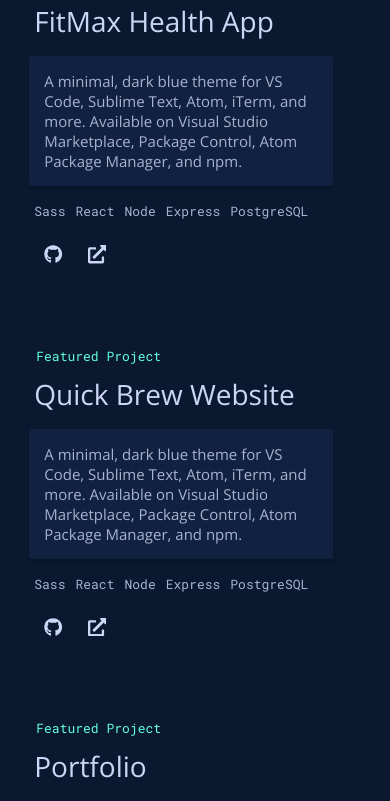
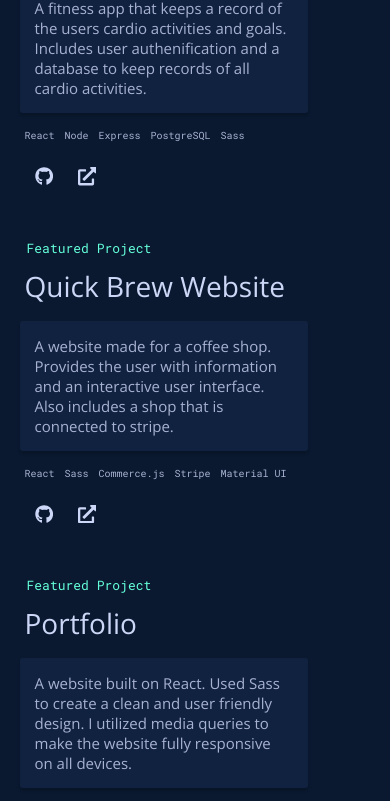
Before and after one commit to Phil-Elliott/Portfolio-2.0, a React (Create React App) app: page / in a window 390 px wide. Shown: the part 2171-2972 px from the top of the page. Built offline with nearby package versions, Linux system fonts and the light colour scheme.

Commit message:
made it fully responsive

```diff
--- a/src/About/About.scss
+++ b/src/About/About.scss
@@ -31,10 +31,8 @@ $green-color: #64ffda;
   }
 }
 
-@media only screen and (max-width: 850px) {
+@media only screen and (max-width: 1200px) {
   #about {
-    max-width: 85%;
-
     .heading {
       grid-template-columns: 1fr;
 
@@ -44,3 +42,9 @@ $green-color: #64ffda;
     }
   }
 }
+
+@media only screen and (max-width: 850px) {
+  #about {
+    max-width: 85%;
+  }
+}
--- a/src/Main/Main.scss
+++ b/src/Main/Main.scss
@@ -67,3 +67,26 @@ $green-color: #64ffda;
     }
   }
 }
+
+@media only screen and (max-width: 300px) {
+  #main {
+    padding: 8rem 0 1rem;
+    max-width: 85%;
+
+    h1 {
+      font-size: 1rem;
+    }
+
+    h2 {
+      font-size: 2rem;
+    }
+
+    h3 {
+      font-size: 2rem;
+    }
+
+    p {
+      font-size: 1rem;
+    }
+  }
+}
--- a/src/Navbar/Navbar.js
+++ b/src/Navbar/Navbar.js
@@ -29,11 +29,8 @@ const Navbar = () => {
           <a href="#projects">Projects</a>
         </li>
         <li>
-          <a href="#contact">Contact</a>
-        </li>
-        <li>
-          <a href="#" className="resume-btn">
-            Resume
+          <a href="#contact" className="resume-btn">
+            Contact
           </a>
         </li>
       </ul>
--- a/src/Projects/Project/Project1.js
+++ b/src/Projects/Project/Project1.js
@@ -9,16 +9,16 @@ const Project1 = () => {
         <p className="project-heading">Featured Project</p>
         <a href="#">FitMax Health App</a>
         <p className="project-description">
-          A minimal, dark blue theme for VS Code, Sublime Text, Atom, iTerm, and
-          more. Available on Visual Studio Marketplace, Package Control, Atom
-          Package Manager, and npm.
+          A fitness app that keeps a record of the users cardio activities and
+          goals. Includes user authenification and a database to keep records of
+          all cardio activities.
         </p>
         <ul>
-          <li>Sass</li>
           <li>React</li>
           <li>Node</li>
           <li>Express</li>
           <li>PostgreSQL</li>
+          <li>Sass</li>
         </ul>
         <div className="icons">
           <a href="https://github.com/Phil-Elliott/FitMax-Health-Dashboard">
--- a/src/Projects/Project/Project2.js
+++ b/src/Projects/Project/Project2.js
@@ -8,16 +8,16 @@ const Project2 = () => {
         <p className="project-heading">Featured Project</p>
         <a href="#">Quick Brew Website</a>
         <p className="project-description" style={{ textAlign: "left" }}>
-          A minimal, dark blue theme for VS Code, Sublime Text, Atom, iTerm, and
-          more. Available on Visual Studio Marketplace, Package Control, Atom
-          Package Manager, and npm.
+          A website made for a coffee shop. Provides the user with information
+          and an interactive user interface. Also includes a shop that is
+          connected to stripe.
         </p>
         <ul>
+          <li>React</li>
           <li>Sass</li>
-          <li>React</li>
-          <li>Node</li>
-          <li>Express</li>
-          <li>PostgreSQL</li>
+          <li>Commerce.js</li>
+          <li>Stripe</li>
+          <li>Material UI</li>
         </ul>
         <div className="icons">
           <a href="https://github.com/Phil-Elliott/FitMax-Health-Dashboard">
--- a/src/Projects/Project/Project3.js
+++ b/src/Projects/Project/Project3.js
@@ -9,16 +9,13 @@ const Project3 = () => {
         <p className="project-heading">Featured Project</p>
         <a href="#">Portfolio</a>
         <p className="project-description">
-          A minimal, dark blue theme for VS Code, Sublime Text, Atom, iTerm, and
-          more. Available on Visual Studio Marketplace, Package Control, Atom
-          Package Manager, and npm.
+          A website built on React. Used Sass to create a clean and user
+          friendly design. I utilized media queries to make the website fully
+          responsive on all devices.
         </p>
         <ul>
+          <li>React</li>
           <li>Sass</li>
-          <li>React</li>
-          <li>Node</li>
-          <li>Express</li>
-          <li>PostgreSQL</li>
         </ul>
         <div className="icons">
           <a href="https://github.com/Phil-Elliott/FitMax-Health-Dashboard">
--- a/src/Projects/Projects.scss
+++ b/src/Projects/Projects.scss
@@ -92,10 +92,15 @@ $green-color: #64ffda;
   }
 }
 
-@media only screen and (max-width: 850px) {
+@media only screen and (max-width: 1300px) {
   #projects {
-    padding: 4rem 0;
-    max-width: 85%;
+    max-width: 90%;
+  }
+}
+
+@media only screen and (max-width: 1000px) {
+  #projects {
+    max-width: 90%;
 
     .heading {
       grid-template-columns: 1fr;
@@ -104,6 +109,59 @@ $green-color: #64ffda;
         display: none;
       }
     }
+    .project {
+      padding: 5px 0;
+
+      .gif {
+        height: 234px;
+        width: 430px;
+        margin-top: 20px;
+      }
+      .project-info {
+        margin-top: 0;
+
+        .project-description {
+          font-size: 15px;
+          margin-top: 1rem;
+          padding: 15px;
+          position: relative;
+
+          width: 24rem;
+        }
+        ul {
+          margin-top: 1rem;
+
+          li {
+            font-size: 12px;
+            padding: 0 5px;
+          }
+        }
+      }
+    }
+  }
+}
+
+@media only screen and (max-width: 870px) {
+  #projects {
+    .project {
+      .gif {
+        height: 204px;
+        width: 350px;
+        margin-top: 40px;
+      }
+      .project-info {
+        .project-description {
+          width: 21rem;
+        }
+      }
+    }
+  }
+}
+
+@media only screen and (max-width: 730px) {
+  #projects {
+    padding: 4rem 0;
+
     .project {
       grid-template-columns: 1fr;
       padding: 5px 0;
@@ -121,17 +179,12 @@ $green-color: #64ffda;
           padding-left: 5px;
         }
         .project-description {
-          font-size: 15px;
-          margin-top: 1rem;
-          padding: 15px;
-          position: relative;
+          font-size: 16px;
+
           text-align: left;
-          width: 19rem;
+          width: 27rem;
         }
         ul {
-          display: flex;
-          margin-top: 1rem;
-
           li {
             font-size: 13px;
             padding: 0 5px;
@@ -141,3 +194,35 @@ $green-color: #64ffda;
     }
   }
 }
+
+@media only screen and (max-width: 450px) {
+  #projects {
+    .project {
+      .project-info {
+        .project-description {
+          font-size: 15px;
+          width: 18rem;
+        }
+        ul {
+          li {
+            font-size: 10px;
+          }
+        }
+      }
+    }
+  }
+}
+
+@media only screen and (max-width: 300px) {
+  .project-info {
+    .project-description {
+      font-size: 12px !important;
+      width: 13rem !important;
+    }
+    ul {
+      li {
+        font-size: 7px !important;
+      }
+    }
+  }
+}
--- a/src/Skills/Skills.scss
+++ b/src/Skills/Skills.scss
@@ -58,7 +58,7 @@ $green-color: #64ffda;
   display: none;
 }
 
-@media only screen and (max-width: 850px) {
+@media only screen and (max-width: 1300px) {
   #skills {
     padding: 5rem 0 2rem;
     max-width: 85%;
```
Also changed, not shown: src/Navbar/Navbar.scss (line endings or trailing spaces).
